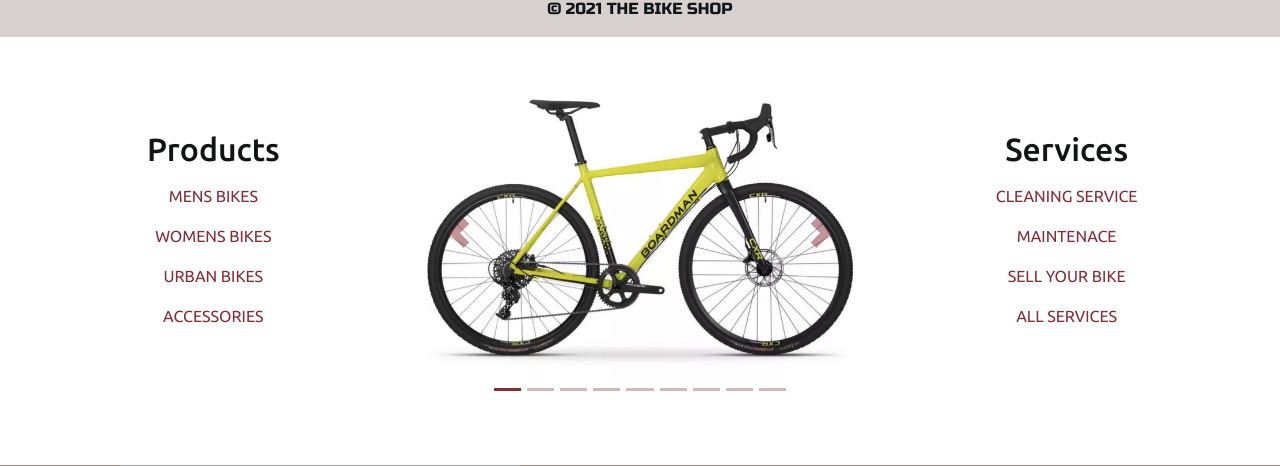
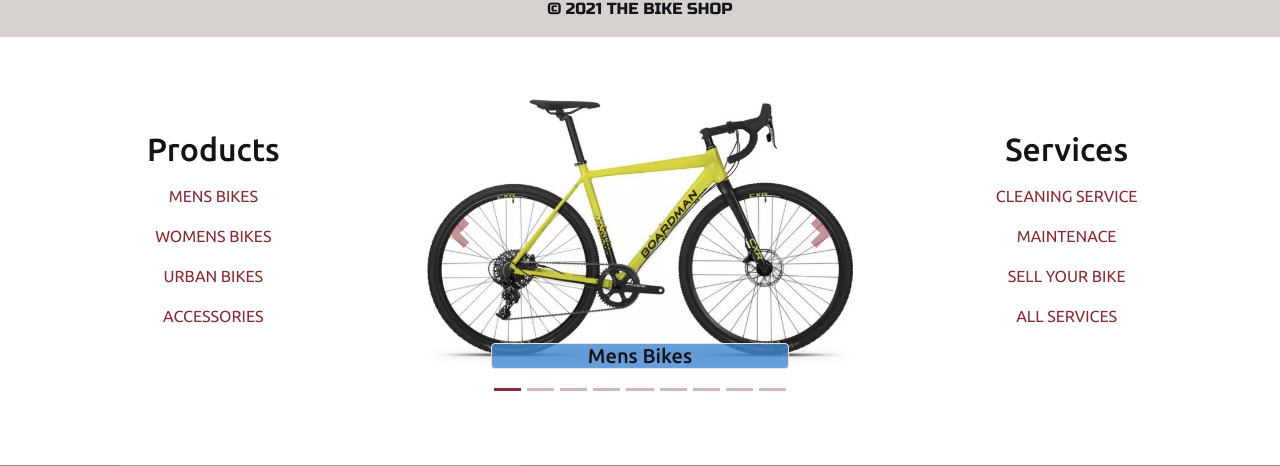
Before and after one commit to liamwalsh1980/Milestone-Project-4, a Django app: page / in a window 1280 px wide. Shown: the part 763-1229 px from the top of the page. Run offline with Django 4.2, Linux system fonts and the light colour scheme; some libraries are stand-ins or nearby versions; grey boxes are pictures that could not be loaded.

Commit message:
Homepage carousel completed

```diff
--- a/home/templates/home/index.html
+++ b/home/templates/home/index.html
@@ -48,52 +48,79 @@
         </div>
     </div>
     <div class="px-0 my-4 top-content">
-        <div id="carouselExampleIndicators" class="carousel slide hero-images" data-ride="carousel">
+        <div id="carouselIndicators" class="carousel slide hero-images" data-ride="carousel">
             <ol class="carousel-indicators">
-                <li data-target="#carouselExampleIndicators" data-slide-to="0" class="active"></li>
-                <li data-target="#carouselExampleIndicators" data-slide-to="1"></li>
-                <li data-target="#carouselExampleIndicators" data-slide-to="2"></li>
-                <li data-target="#carouselExampleIndicators" data-slide-to="3"></li>
-                <li data-target="#carouselExampleIndicators" data-slide-to="4"></li>
-                <li data-target="#carouselExampleIndicators" data-slide-to="5"></li>
-                <li data-target="#carouselExampleIndicators" data-slide-to="6"></li>
-                <li data-target="#carouselExampleIndicators" data-slide-to="7"></li>
-                <li data-target="#carouselExampleIndicators" data-slide-to="8"></li>
+                <li data-target="#carouselIndicators" data-slide-to="0" class="active"></li>
+                <li data-target="#carouselIndicators" data-slide-to="1"></li>
+                <li data-target="#carouselIndicators" data-slide-to="2"></li>
+                <li data-target="#carouselIndicators" data-slide-to="3"></li>
+                <li data-target="#carouselIndicators" data-slide-to="4"></li>
+                <li data-target="#carouselIndicators" data-slide-to="5"></li>
+                <li data-target="#carouselIndicators" data-slide-to="6"></li>
+                <li data-target="#carouselIndicators" data-slide-to="7"></li>
+                <li data-target="#carouselIndicators" data-slide-to="8"></li>
             </ol>
             <div class="carousel-inner">
                 <a class="carousel-item active" href="{% url 'products' %}?category=mens_bikes">
                     <img src="/media/34.jpg" class="d-block w-100 hero-images px-2 px-lg-0 py-4 py-md-5 py-lg-4" alt="First slide">
+                    <div class="carousel-caption">
+                        <h5 class="text-black border rounded mens-header">Mens Bikes</h5>
+                    </div>
                 </a>
                 <a class="carousel-item" href="{% url 'products' %}?category=other_accessories">
                     <img src="/media/49.jpg" class="d-block w-100 hero-images px-2 px-lg-0 py-4 py-md-5 py-lg-4" alt="Second slide">
+                    <div class="carousel-caption">
+                        <h5 class="text-black text-black border rounded accessories-header">Accessories</h5>
+                    </div>
                 </a>
                 <a class="carousel-item" href="{% url 'products' %}?category=helmets">
                     <img src="/media/41.jpg" class="d-block w-100 hero-images px-2 px-lg-0 py-4 py-md-5 py-lg-4" alt="Third slide">
+                    <div class="carousel-caption">
+                        <h5 class="text-black text-black border rounded accessories-header">Helmets</h5>
+                    </div>
                 </a>
                 <a class="carousel-item" href="{% url 'products' %}?category=urban_bikes">
                     <img src="/media/16.jpg" class="d-block w-100 hero-images px-2 px-lg-0 py-4 py-md-5 py-lg-4" alt="Fourth slide">
+                    <div class="carousel-caption">
+                        <h5 class="text-black text-black border rounded urban-header">Urban Bikes</h5>
+                    </div>
                 </a>
                 <a class="carousel-item" href="{% url 'products' %}?category=other_accessories">
                     <img src="/media/50.jpg" class="d-block w-100 hero-images px-2 px-lg-0 py-4 py-md-5 py-lg-4" alt="Fifth slide">
+                    <div class="carousel-caption">
+                        <h5 class="text-black text-black border rounded accessories-header">Accessories</h5>
+                    </div>
                 </a>
                 <a class="carousel-item" href="{% url 'products' %}?category=womens_bikes">
                     <img src="/media/10.jpg" class="d-block w-100 hero-images px-2 px-lg-0 py-4 py-md-5 py-lg-4" alt="Sixth slide">
+                    <div class="carousel-caption">
+                        <h5 class="text-black text-black border rounded womens-header">Womens Bikes</h5>
+                    </div>
                 </a>
                 <a class="carousel-item" href="{% url 'products' %}?category=mens_bikes">
                     <img src="/media/11.jpg" class="d-block w-100 hero-images px-2 px-lg-0 py-4 py-md-5 py-lg-4" alt="Seventh slide">
+                    <div class="carousel-caption">
+                        <h5 class="text-black text-black border rounded mens-header">Mens Bikes</h5>
+                    </div>
                 </a>
                 <a class="carousel-item" href="{% url 'products' %}?category=helmets">
                     <img src="/media/39.jpg" class="d-block w-100 hero-images px-2 px-lg-0 py-4 py-md-5 py-lg-4" alt="Eigth slide">
+                    <div class="carousel-caption">
+                        <h5 class="text-black text-black border rounded accessories-header">Helmets</h5>
+                    </div>
                 </a>
                 <a class="carousel-item" href="{% url 'products' %}?category=mens_bikes">
                     <img src="/media/35.jpg" class="d-block w-100 hero-images px-2 px-lg-0 py-4 py-md-5 py-lg-4" alt="Ninth slide">
+                    <div class="carousel-caption">
+                        <h5 class="text-black text-black border rounded mens-header">Mens Bikes</h5>
+                    </div>
                 </a>
             </div>
-            <a class="carousel-control-prev" href="#carouselExampleIndicators" role="button" data-slide="prev">
+            <a class="carousel-control-prev" href="#carouselIndicators" role="button" data-slide="prev">
                 <span class="carousel-control-prev-icon" aria-hidden="true"></span>
                 <span class="sr-only">Previous</span>
             </a>
-            <a class="carousel-control-next" href="#carouselExampleIndicators" role="button" data-slide="next">
+            <a class="carousel-control-next" href="#carouselIndicators" role="button" data-slide="next">
                 <span class="carousel-control-next-icon" aria-hidden="true"></span>
                 <span class="sr-only">Next</span>
             </a>
@@ -107,7 +134,6 @@
                 <li class="py-2"><a href="{% url 'services' %}5" class="text-uppercase remove-underline services-color">Maintenace</a></li>
                 <li class="py-2"><a href="{% url 'services' %}6" class="text-uppercase remove-underline services-color">Sell Your Bike</a></li>
                 <li class="py-2"><a href="{% url 'services' %}" class="text-uppercase remove-underline services-color">All Services</a></li>
-
             </ul>
         </div>
     </div>
--- a/static/css/base.css
+++ b/static/css/base.css
@@ -5,7 +5,7 @@
     height: 100%;
 }
 
- /* Homepage */
+ /* -------------------------------- Homepage */
 
 body {
     background-color: #D6D0CE;
@@ -16,7 +16,7 @@
 .hero-images {
     width: 100%;
     height: auto;
-  }
+}
 
 .mens-bg-color {
     background-color: #4286d2;
@@ -80,7 +80,7 @@
     color: #852C34 !important;
 }
 
-/* Carousel */
+/* -------------------------------- Carousel */
 
 .carousel-bg-color {
     background-color: white;
@@ -121,7 +121,23 @@
     background-color: #852C34;
 }
 
-/* Margin and Padding */
+.mens-header {
+    background-color: rgba(66,134,210,0.8);
+}
+
+.womens-header {
+    background-color: rgba(201,110,193,0.8);
+}
+
+.urban-header {
+    background-color: rgba(150,138,124,0.8);
+}
+
+.accessories-header {
+    background-color: rgba(250,223,75,0.8);
+}
+
+/* -------------------------------- Margin and Padding */
 
 .padding-bottom {
     padding-bottom: 20%;
@@ -131,7 +147,7 @@
     padding: 20px;
 }
 
-/* Buttons */
+/* -------------------------------- Buttons */
 
 .btn-black {
     background: #131418;
@@ -214,7 +230,7 @@
     color: #aab7c4;
 }
 
-/* Colours */
+/* -------------------------------- Colours */
 
 .background-navbar {
     background-color: #D6D0CE;
@@ -291,7 +307,7 @@
     color: #4286d2 !important;
 }
 
-/* Shopping cart */
+/* -------------------------------- Shopping cart */
 
 p.total, .fa-shopping-cart {
     color:#852C34 !important;
@@ -311,7 +327,7 @@
     color: #852C34;
 }
 
-/* Font sizes */
+/* -------------------------------- Font sizes */
 
 .service-header,
 .product-header {
@@ -330,7 +346,7 @@
     font-size: 20px;
 }
 
-/* Templates */
+/* -------------------------------- Templates */
 
 .overlay {
 	height: 100%;
@@ -355,7 +371,7 @@
     color: #fadf4b !important;
 }
 
-/*  Footer */
+/* -------------------------------- Footer */
 
 .footer {
     position: fixed;
@@ -379,10 +395,10 @@
 }
 
 footer {
-    z-index: 2;
+    z-index: 99;
 }
 
-/* Toasts */
+/* -------------------------------- Toasts */
 
 .message-container {
     position: fixed;
@@ -411,52 +427,8 @@
     border-width: medium;
 }
 
-/* from CSS-tricks.com: https://css-tricks.com/snippets/css/css-triangle/ */
+/* -------------------------------- Convenience classes - colors copied from Bootstrap */
 
-/* .arrow-up {
-    width: 0;
-    height: 0;
-    border-left: 4px solid transparent;
-    border-right: 4px solid transparent;
-    border-bottom: 10px solid black;
-    position: absolute;
-    top: -10px;
-    right: 15%;
-} */
-
-/* Convenience classes - colors copied from Bootstrap */
-
-/* .arrow-primary {
-    border-bottom-color: #007bff !important;
-}
-
-.arrow-secondary {
-    border-bottom-color: #6c757d !important;
-}
-
-.arrow-success {
-    border-bottom-color: #28a745 !important;
-}
-
-.arrow-danger {
-    border-bottom-color: #dc3545 !important;
-}
-
-.arrow-warning {
-    border-bottom-color: #ffc107 !important;
-}
-
-.arrow-info {
-    border-bottom-color: #17a2b8 !important;
-}
-
-.arrow-light {
-    border-bottom-color: #f8f9fa !important;
-}
-
-.arrow-dark {
-    border-bottom-color: #343a40 !important;
-} */
 
 .cart-notification-wrapper {
     height: 150px;
@@ -464,11 +436,11 @@
     overflow-y: auto;
 }
 
-/* Allauth form formatting */
+/* -------------------------------- Allauth form formatting */
 
 .allauth-form-inner-content p {
-    margin-top: 1.5rem; /* mt-4 */
-    color: #757273; /* text-secondary */
+    margin-top: 1.5rem;
+    color: #757273;
 }
 
 .allauth-form-inner-content input {
@@ -486,7 +458,6 @@
 
 .allauth-form-inner-content button,
 .allauth-form-inner-content input[type='submit'] {
-	/* btn */
 	display: inline-block;
     font-weight: 400;
     color: #D6D0CE;
@@ -503,7 +474,7 @@
     line-height: 1.5;
     border-radius: 0;
 
-    /* standard bootstrap btn transitions */
+/* -------------------------------- standard bootstrap btn transitions */
     transition: color .15s ease-in-out,background-color .15s ease-in-out,border-color .15s ease-in-out,box-shadow .15s ease-in-out;
 }
 
@@ -515,10 +486,10 @@
 }
 
 .allauth-form-inner-content a {
-	color: #852C34; /* text-info */
+	color: #852C34;
 }
 
-/* Product Form */
+/* -------------------------------- Product Form */
 
 .btn-file {
     position: relative;
@@ -660,12 +631,6 @@
     }
 }
 
-/* @media (min-width: 501px) and (max-width: 991px) {
-    .ipad-mt {
-        margin-top: 20px;
-    }
-} */
-
 /* Mobile navbar with icons resized */
 
 @media (min-width: 577px) {
```
Also changed, not shown: TESTING.md (+2 -0 lines), README.md.
